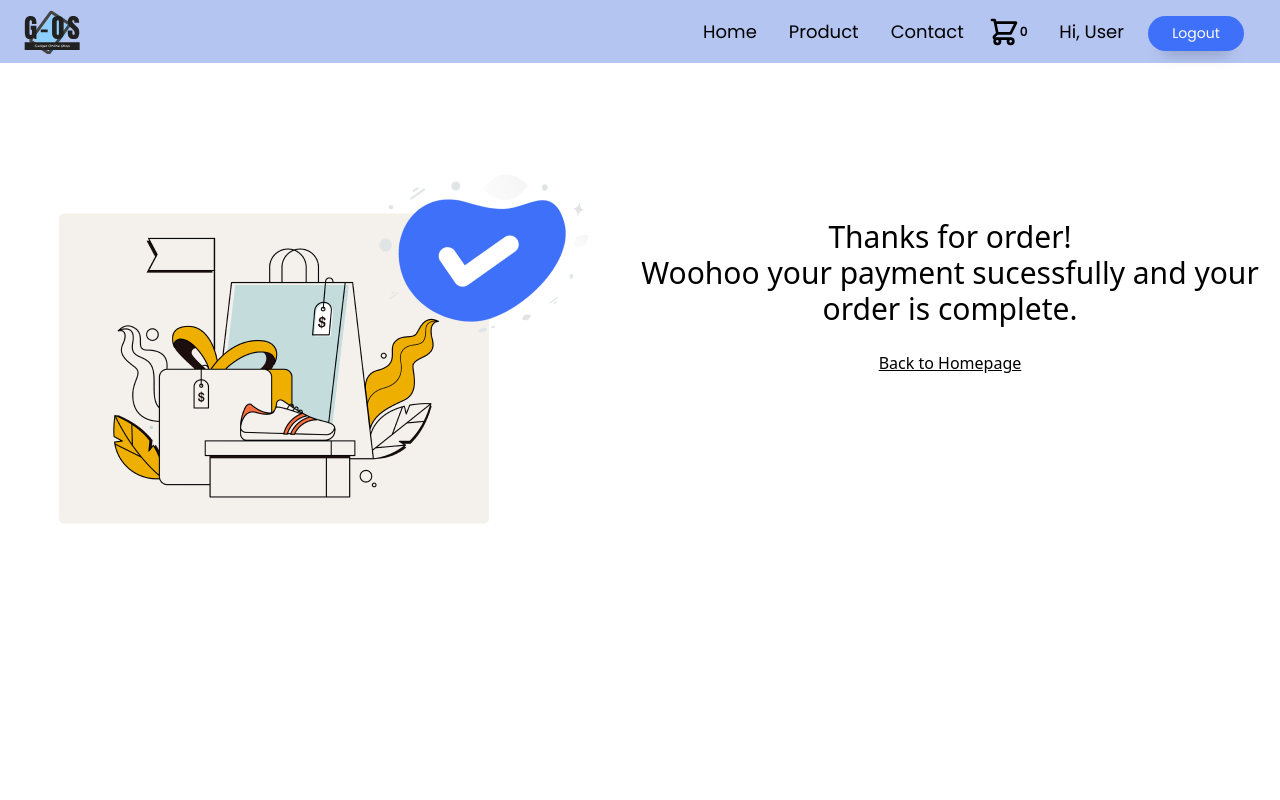
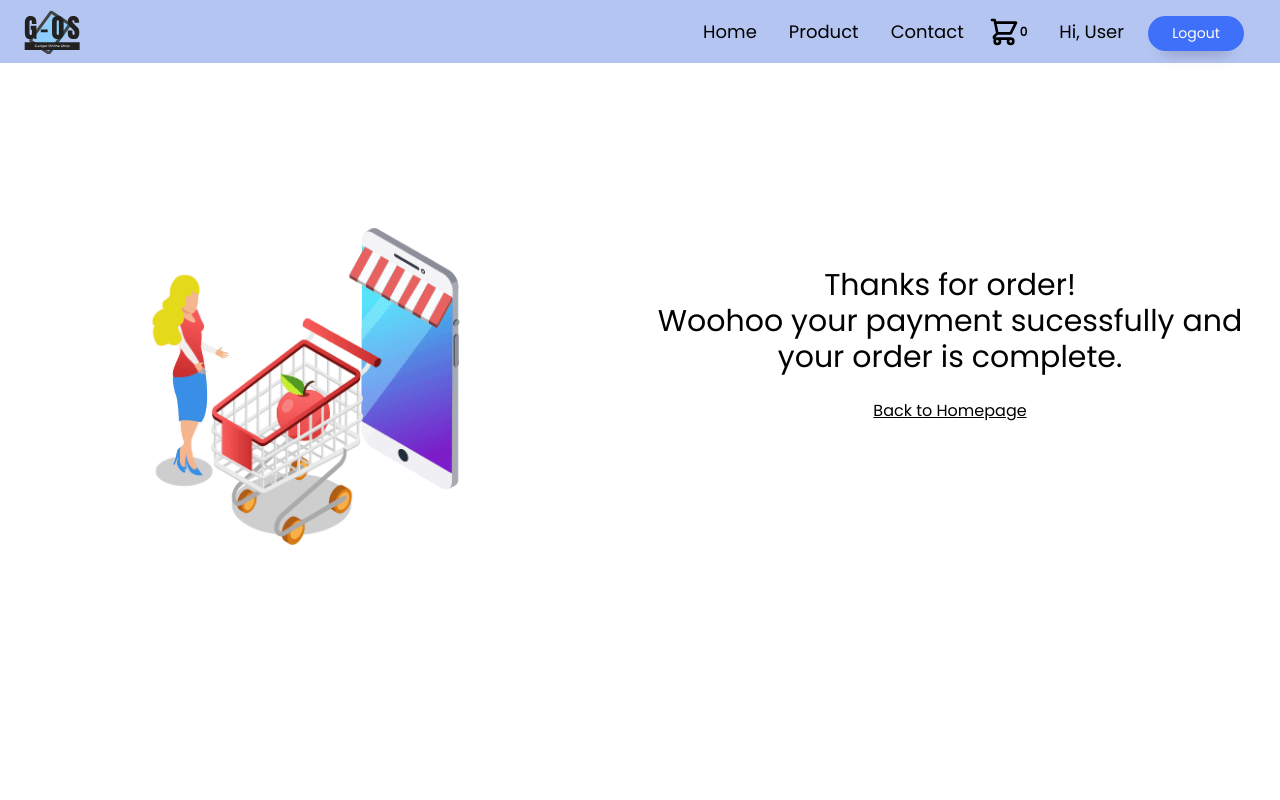
Before and after one commit to Rianifitriim/Web-Dev-React, a React (Create React App) app: page /success in a window 1280 px wide. Shown: the top 800 px of the page. Built offline with nearby package versions, Linux system fonts and the light colour scheme.

Commit message:
change image on success page

```diff
--- a/src/pages/CheckoutSuccessPage.jsx
+++ b/src/pages/CheckoutSuccessPage.jsx
@@ -1,7 +1,7 @@
 import React from "react";
 import NavbarLogin from "../layouts/NavbarLogin";
 import Footer from "../layouts/Footer";
-import Checkout from "../images/Checkout.png";
+import checkout from "../images/checkout.gif";
 import { Link } from "react-router-dom";
 
 export default function CheckoutSuccess() {
@@ -9,16 +9,16 @@ export default function CheckoutSuccess() {
     <>
       <div>
         <NavbarLogin />
-        <div className="container h-screen mx-auto px-5">
+        <div className="container h-screen mx-auto px-5 font-poppins">
           <div className="grid grid-cols-1 lg:grid-cols-6">
             {/* kiri */}
-            <div className="hidden lg:block lg:col-span-3 my-16 mx-auto">
-              <img src={Checkout} alt="CheckoutSuccess"></img>
+            <div className="block lg:col-span-3 mx-auto">
+              <img src={checkout} alt="CheckoutSuccess"></img>
             </div>
 
             {/* kanan */}
-            <div className="col-span-1 lg:col-span-3 my-8 lg:my-16 md:text-center">
-              <div className="mt-20">
+            <div className="col-span-1 lg:col-span-3 my-8 lg:my-48 md:text-center">
+              <div>
                 <p className="text-3xl">
                   Thanks for order!
                   <br />
```
Also changed, not shown: src/images/checkout.gif (added).
